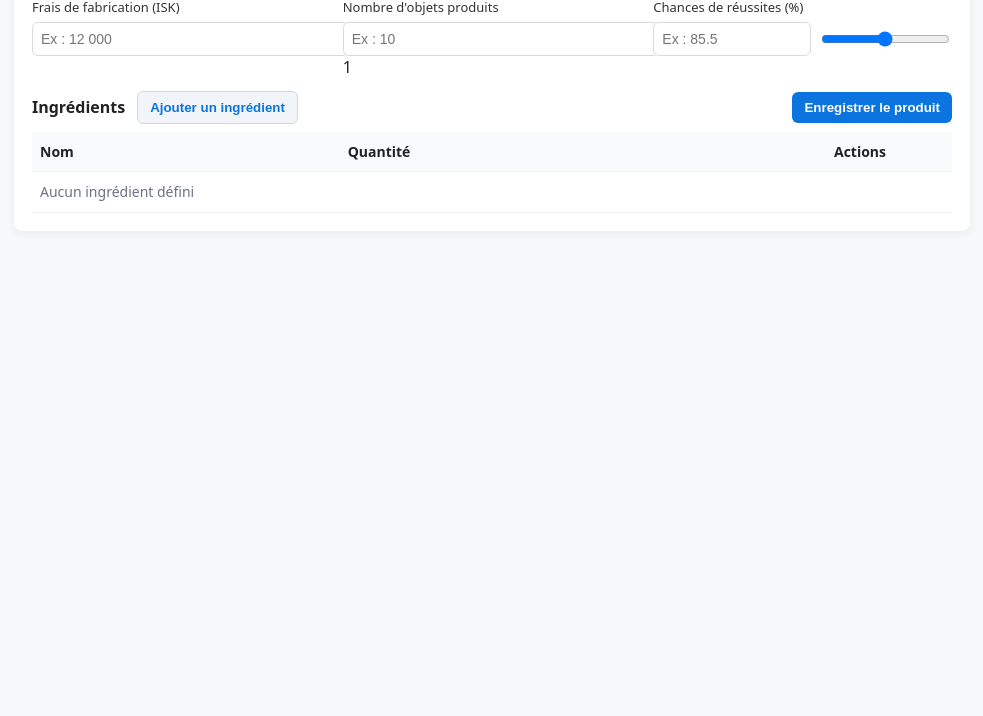
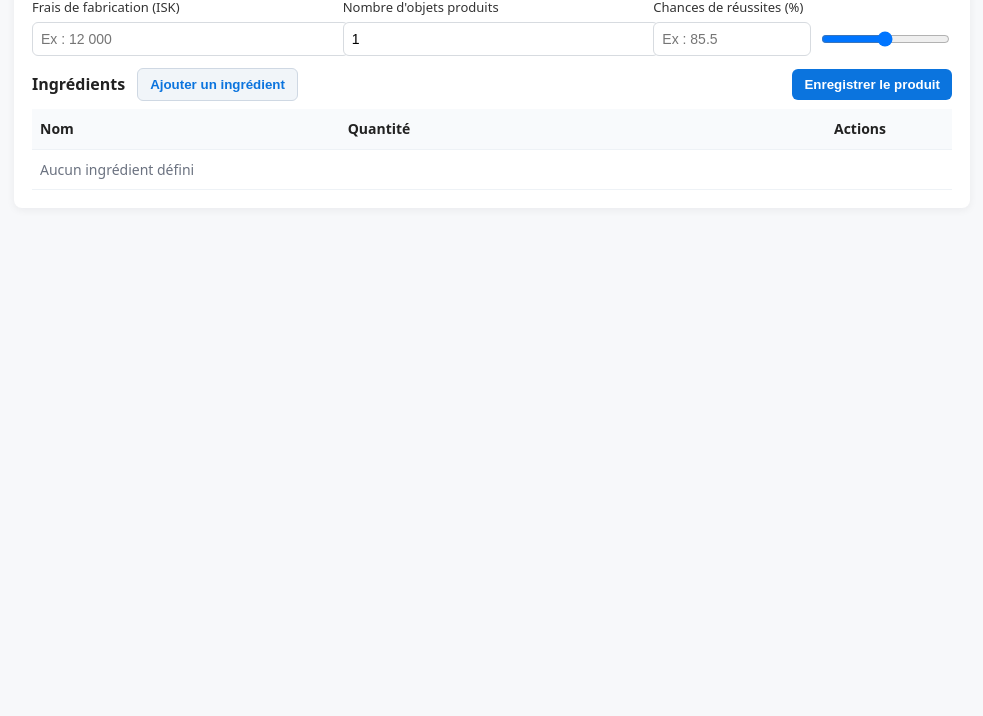
Before and after one commit to casuhall/echoes-factory, a website: page ajout_produit.html in a window 1280 px wide. Shown: the part 84-800 px from the top of the page, without its empty margins (148-1131 px from the left). Drawn offline with Linux system fonts and the light colour scheme.

Commit message:
Fix default value for product count input in the product addition form

```diff
--- a/ajout_produit.html
+++ b/ajout_produit.html
@@ -37,7 +37,7 @@
                 </div>
                 <div>
                     <label for="count">Nombre d'objets produits</label>
-                    <input id="count" type="number" min="1" step="1" placeholder="Ex : 10" >1</input>
+                    <input id="count" type="number" min="1" step="1" placeholder="Ex : 10" value="1" />
                 </div>
                 <div>
                     <label for="success">Chances de réussites (%)</label>
```
